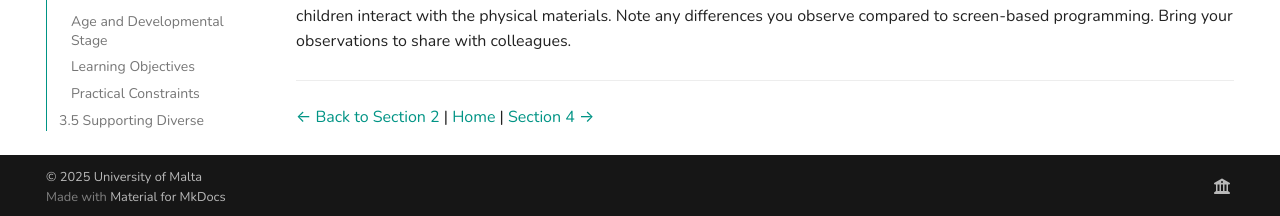
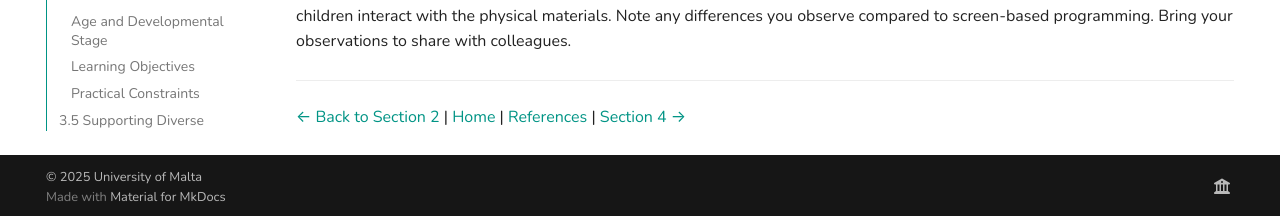
Before and after one commit to ccolo01/tem5018, an MkDocs documentation site: the page built from docs/section-3.md, in a window 1280 px wide and 900 px high, scrolled down 12221 px. Shown: the part 681-897 px from the top of the window. Built offline with MkDocs 1.6.1 and Material for MkDocs 9.7.7, drawn with Linux system fonts in a browser that asks for light colours.

Commit message:
Add files via upload

```diff
--- a/docs/section-3.md
+++ b/docs/section-3.md
@@ -440,4 +440,4 @@ As you explore tangible interfaces with your class, remember that the goal is no
 
 ---
 
-[← Back to Section 2](section-2.md) | [Home](index.md) | [Section 4 →](section-4.md)
+[← Back to Section 2](section-2.md) | [Home](index.md) | [References](references.md) | [Section 4 →](section-4.md)
```
Also changed, not shown: docs/section-1.md (+4 -0 lines), docs/section-2.md (+1 -1 lines).
